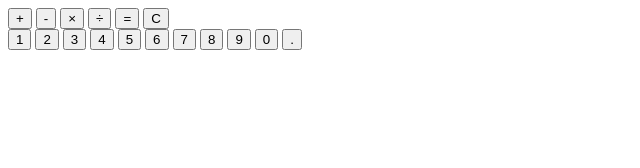
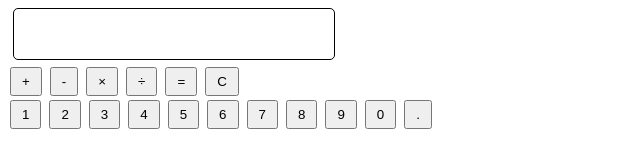
Before and after one commit to EricMTodd/calculator, a plain HTML site: page index.html in a window 1280 px wide. Shown: the whole page, without its empty margins (0-640 px from the left). Drawn offline with Linux system fonts and the light colour scheme.

Commit message:
Some styling added. Creating new branch to work on evaluations.

```diff
--- a/index.html
+++ b/index.html
@@ -2,7 +2,7 @@
 <html lang="en">
 <head>
   <meta charset="UTF-8">
-  <title>Document</title>
+  <title>Calculator</title>
   <link rel="stylesheet" href="styles/style.css">
 </head>
 <body>
--- a/scripts/main.js
+++ b/scripts/main.js
@@ -75,5 +75,5 @@ const calculator = {
   },
   clear: function() {
     window.location.href = window.location.pathname + window.location.search + window.location.hash;
-  }
+  },
 };
--- a/styles/style.css
+++ b/styles/style.css
@@ -0,0 +1,14 @@
+#display {
+  border: solid black 1px;
+  border-radius: 5px;
+  width: 300px;
+  height: 30px;
+  padding: 10px;
+  margin: 5px;
+  font-size: 27px;
+}
+
+button {
+  margin: 2px;
+  padding: 5px 10px 5px 10px;
+}
```
Also changed, not shown: 1 other file.
